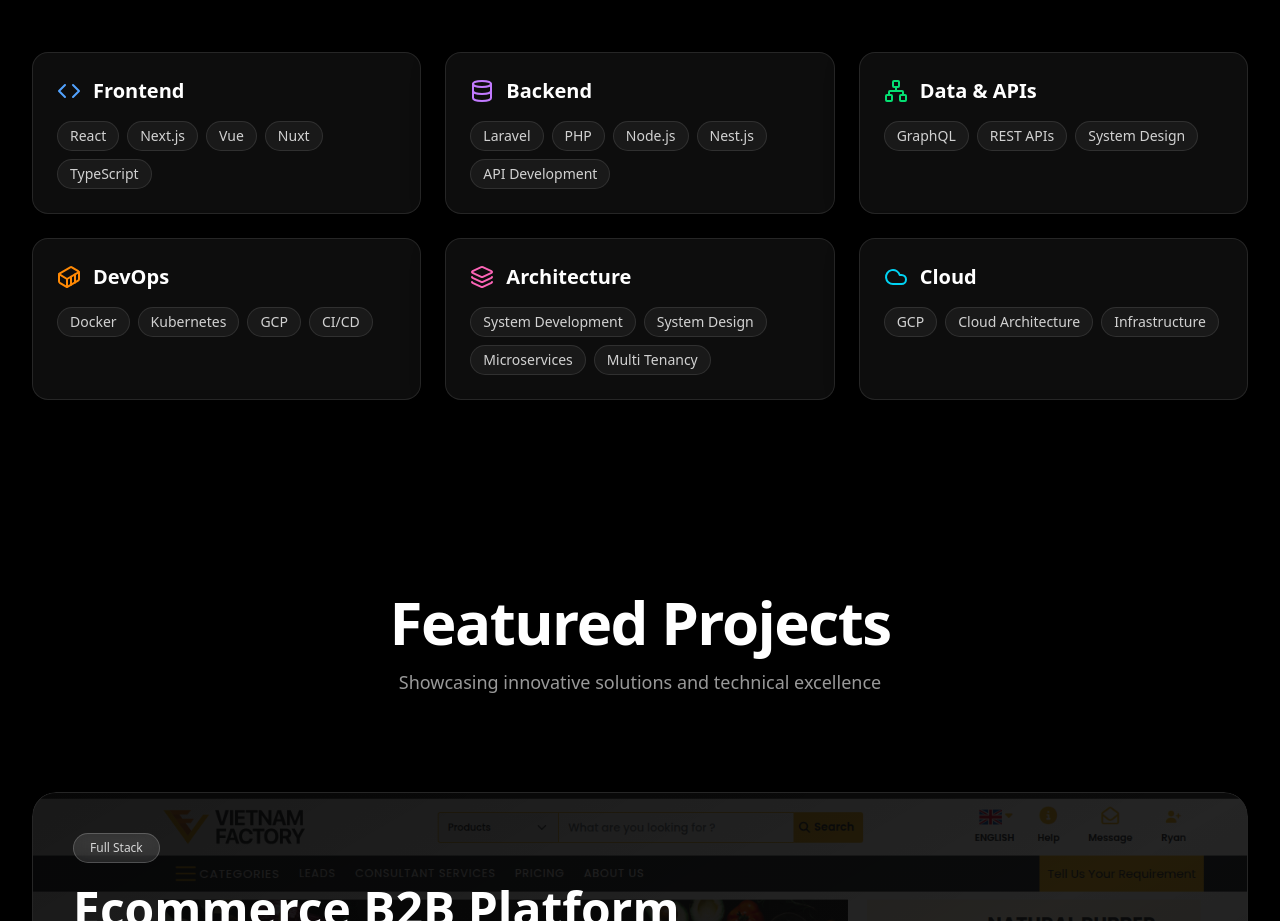
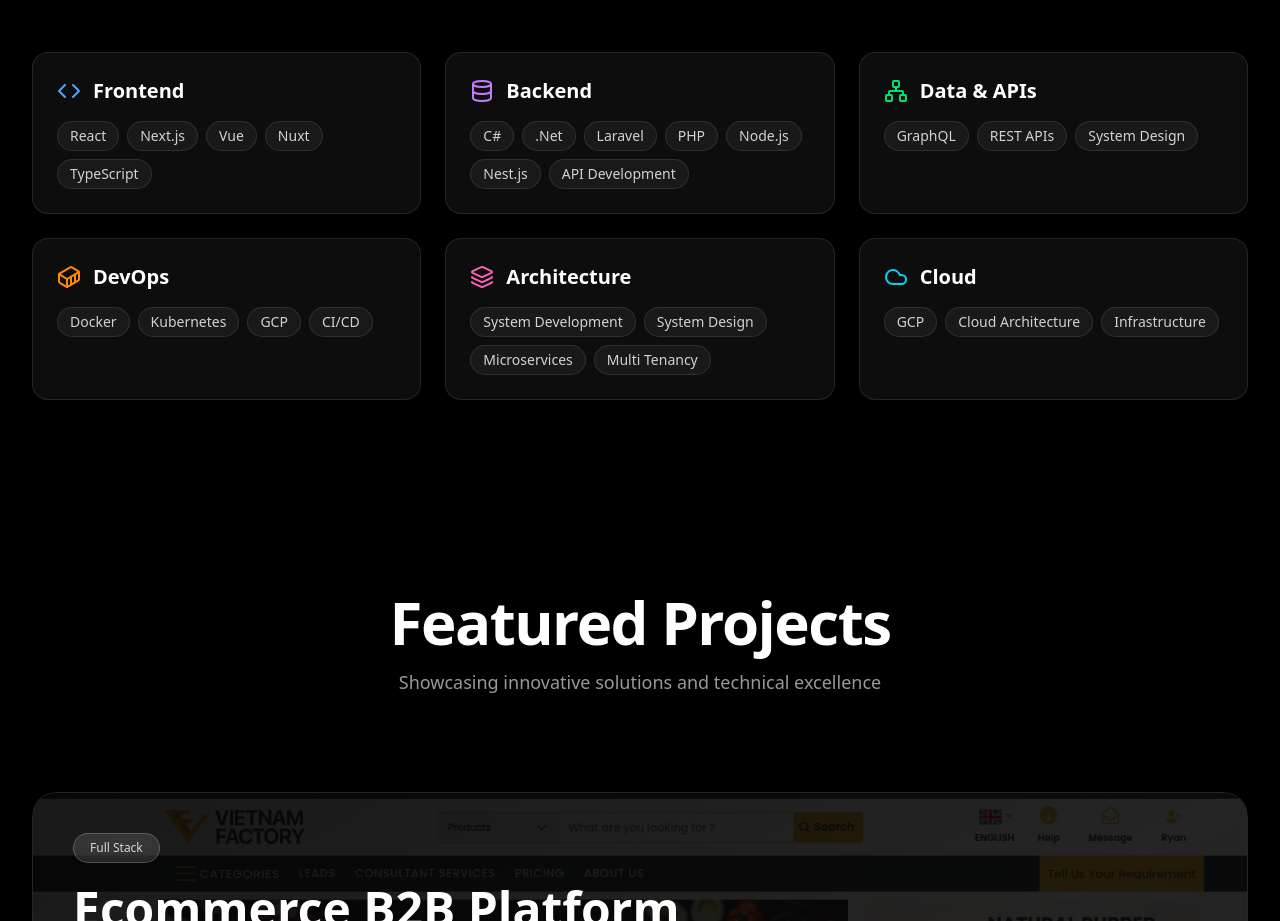
Before and after one commit to ryanmwakio/portfolio, a Next.js app: page / in a window 1280 px wide. Shown: the part 980-1901 px from the top of the page. Built offline with nearby package versions, Linux system fonts and the light colour scheme.

Commit message:
added tech skills

```diff
--- a/app/layout.tsx
+++ b/app/layout.tsx
@@ -14,7 +14,7 @@ const geistMono = Geist_Mono({
 
 export const metadata: Metadata = {
   title: "Ryan Mwakio - Full Stack Developer",
-  description: "Portfolio of Ryan Mwakio - Expert in Laravel, Vue, Nuxt, React, Next.js, Node.js, Nest.js, GraphQL, Docker, Kubernetes, GCP, and more",
+  description: "Portfolio of Ryan Mwakio - Expert in C#, .Net, Laravel, Vue, Nuxt, React, Next.js, Node.js, Nest.js, GraphQL, Docker, Kubernetes, GCP, and more",
 };
 
 export default function RootLayout({
--- a/components/Skills.tsx
+++ b/components/Skills.tsx
@@ -22,7 +22,7 @@ const skillCategories = [
   {
     title: 'Backend',
     icon: Database,
-    skills: ['Laravel', 'PHP', 'Node.js', 'Nest.js', 'API Development'],
+    skills: ['C#', '.Net', 'Laravel', 'PHP', 'Node.js', 'Nest.js', 'API Development'],
     color: 'text-purple-400'
   },
   {
```
